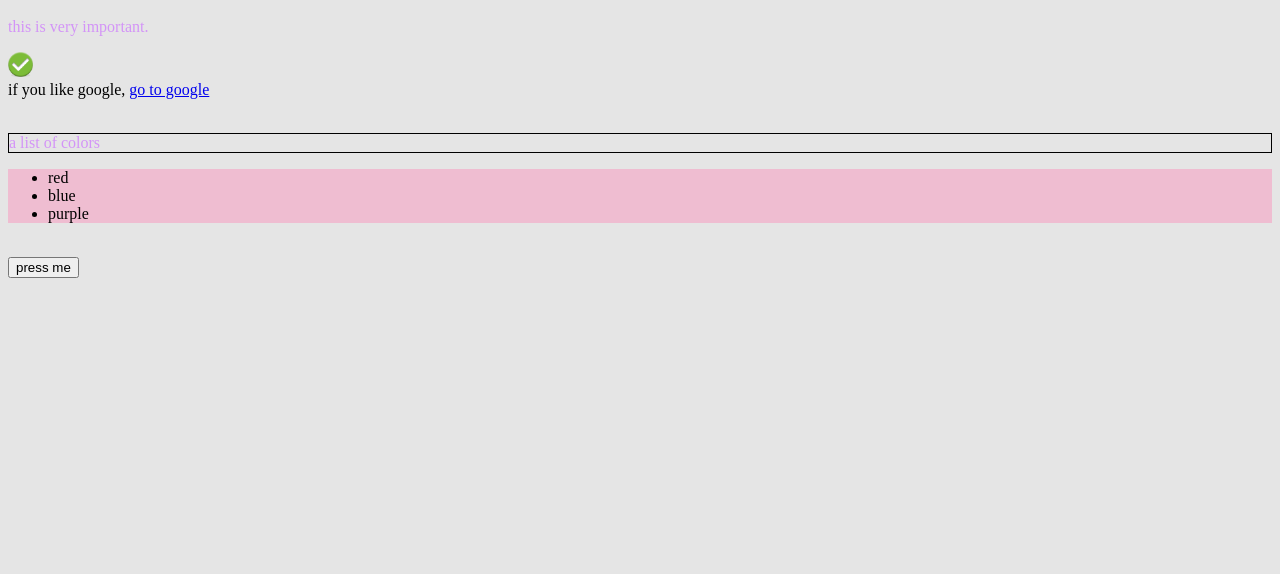
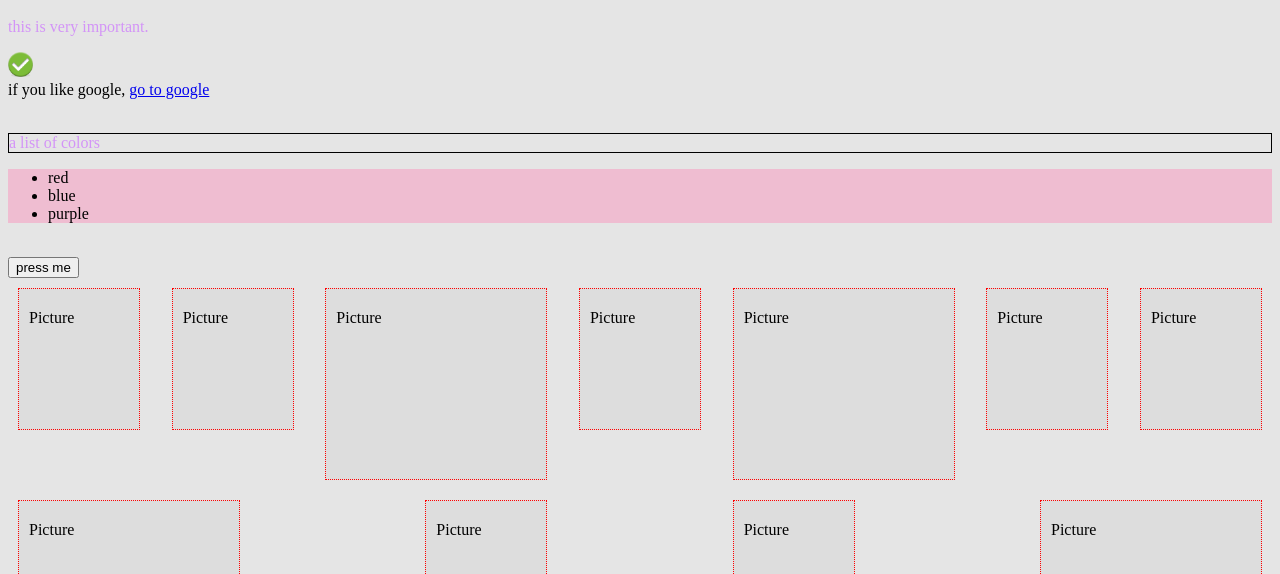
Before and after one commit to sageserin/cssi_code, a plain HTML site: page tester-htmlcss/test.html in a window 1280 px wide. Shown: the part 130-704 px from the top of the page. Drawn offline with Linux system fonts and the light colour scheme.

Commit message:
having more fun :-)

```diff
--- a/tester-htmlcss/test.css
+++ b/tester-htmlcss/test.css
@@ -20,6 +20,26 @@ ul {
   font-weight: 600;
 }
 
+.container {
+  display: flex;
+  flex-wrap: wrap;
+  justify-content: space-between;
+}
+
+.container div {
+  border: 1px dotted red;
+  background: #DDD;
+  padding: 20px 10px 20px 10px;
+  margin: 10px;
+  width: 100px;
+  height: 100px;
+}
+
+.container div.special {
+  width: 200px;
+  height: 150px;
+}
+
 #yum {
   border: 1px solid black;
 }
--- a/tester-htmlcss/test.html
+++ b/tester-htmlcss/test.html
@@ -30,5 +30,21 @@
 
     <button>press me</button>
 
+    <br>
+
+    <div class="container">
+      <div>Picture</div>
+      <div>Picture</div>
+      <div class="special">Picture</div>
+      <div id="interesting">Picture</div>
+      <div class="special">Picture</div>
+      <div>Picture</div>
+      <div>Picture</div>
+      <div class="special">Picture</div>
+      <div>Picture</div>
+      <div>Picture</div>
+      <div class="special">Picture</div>
+    </div>
+
   </body>
 </html>
```
